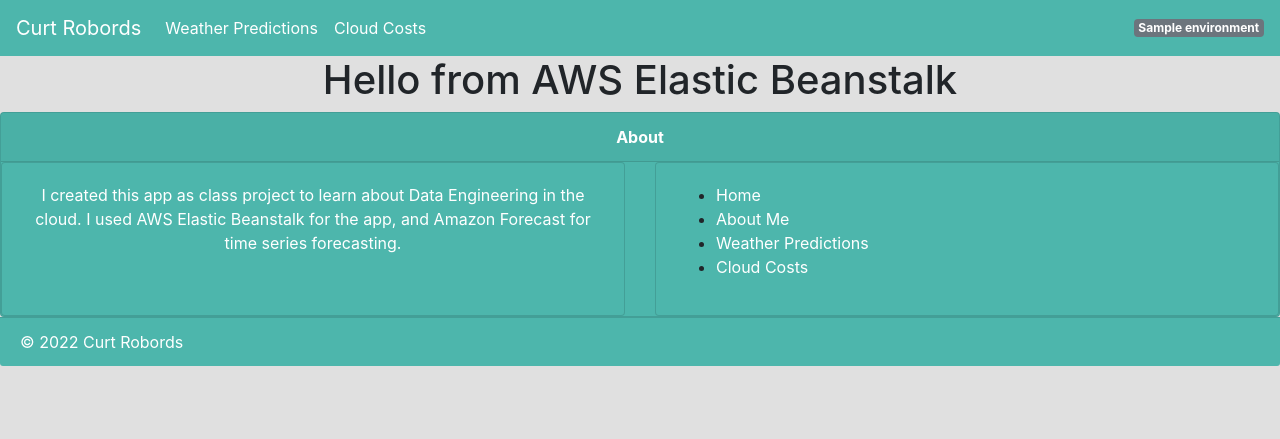
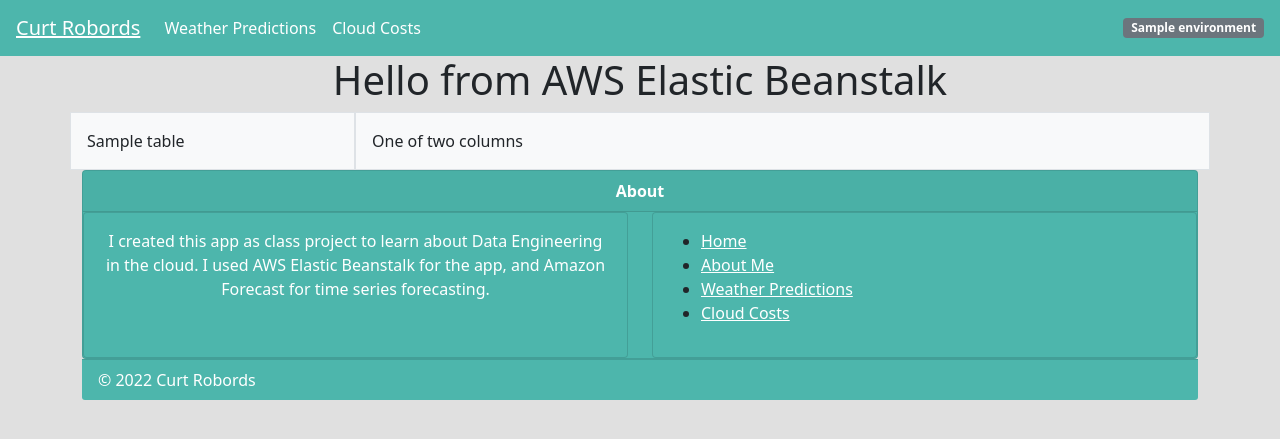
Before and after one commit to robords/environments_msds_434_week_7, a Flask app: template templates/index.html in a window 1280 px wide. Shown: the top 439 px of the page. Run offline with Flask 2, Linux system fonts and the light colour scheme; the template is opened without the code that fills it: most values are stand-ins (such as "Sample title", 1, 10 or a date in 2020).

Commit message:
added homepage columns

```diff
--- a/application.py
+++ b/application.py
@@ -1,5 +1,5 @@
 from weather_predictions import (get_forecast_data, plot_forecast_data, get_list_of_services,
-get_list_of_states)
+get_list_of_states, get_homepage_locations_list)
 import matplotlib
 matplotlib.use('Agg')
 from matplotlib.backends.backend_agg import FigureCanvasAgg as FigureCanvas
@@ -32,8 +32,12 @@ def index():
         endpoint = os.environ['API_ENDPOINT']
     except KeyError:
         endpoint = 'Local'
-    #df = get_list_of_services()
-    return render_template('index.html', environment=endpoint)
+    df = get_homepage_locations_list()
+    return render_template('index.html', environment=endpoint,
+                           tables=[df.to_html(
+                               classes='data table table-striped table-bordered table-hover table-sm',
+                               index=False, escape=False, header=True)]
+                           )
 
 @application.route('/about', methods=['GET'])
 def about():
--- a/templates/index.html
+++ b/templates/index.html
@@ -1,10 +1,26 @@
 <!DOCTYPE html>
 <html lang="en">
 {% include 'header.html' %}
+<link href="https://cdn.jsdelivr.net/npm/bootstrap@5.1.3/dist/css/bootstrap.min.css" rel="stylesheet" integrity="sha384-1BmE4kWBq78iYhFldvKuhfTAU6auU8tT94WrHftjDbrCEXSU1oBoqyl2QvZ6jIW3" crossorigin="anonymous">
 <body style="background-color: #e0e0e0">
 <div style="background-color: #e0e0e0">
 <h1 class="text-center">Hello from AWS Elastic Beanstalk</h1>
 </div>
+     <div class="container">
+             <div class="row align-items-start">
+                   <div class="col-3 bg-light p-3 border">
+                         <style>
+                              table {text-align: center;}
+                              table thead th {text-align: center;}
+                        </style>
+                         {% for table in tables %}
+                         {{ table|safe }}
+                         {% endfor %}
+                   </div>
+                   <div class="col-sm-9 bg-light p-3 border">
+                         One of two columns
+                   </div>
+     </div>
       <!--JavaScript at end of body for optimized loading-->
       <script src="{{ url_for('static',filename='/js/bootstrap.js') }}" type="text/javascript"></script>
 </body>
```
Also changed, not shown: weather_predictions.py (+11 -0 lines).
